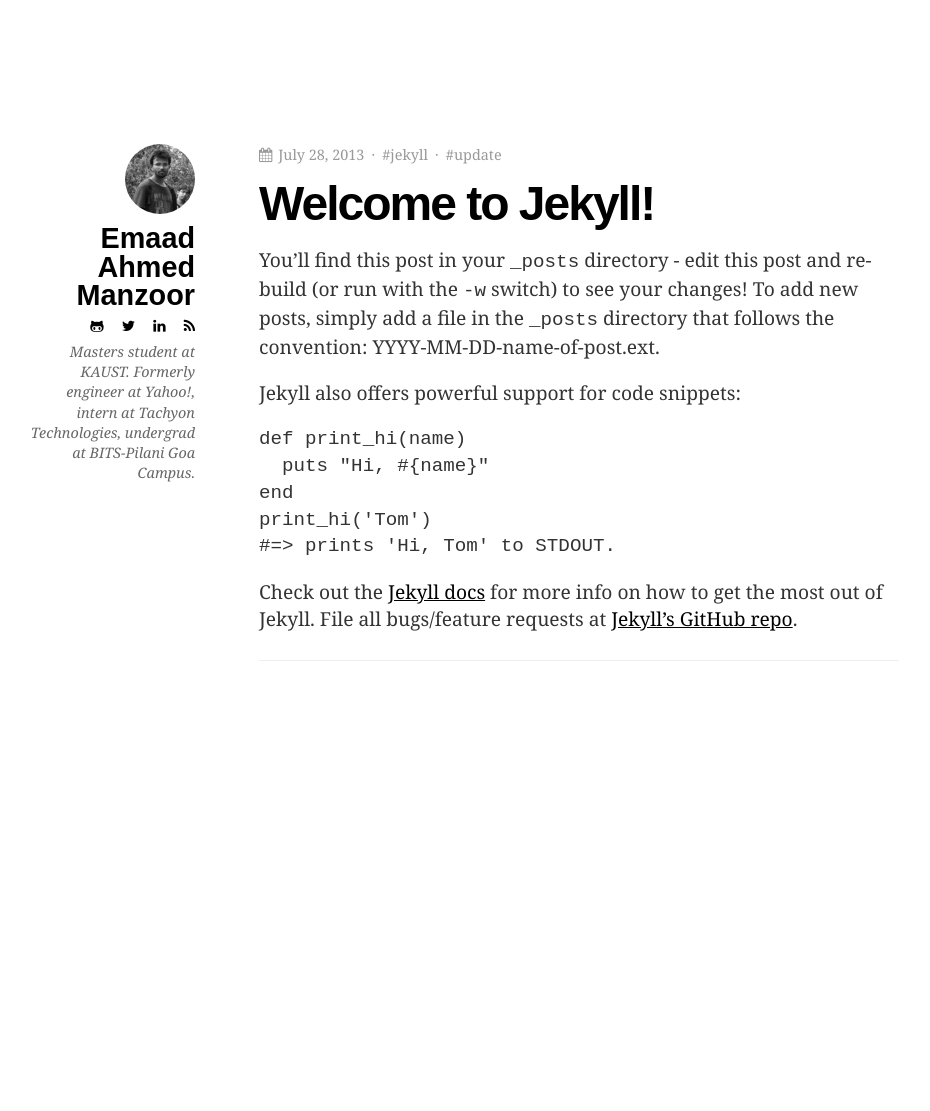
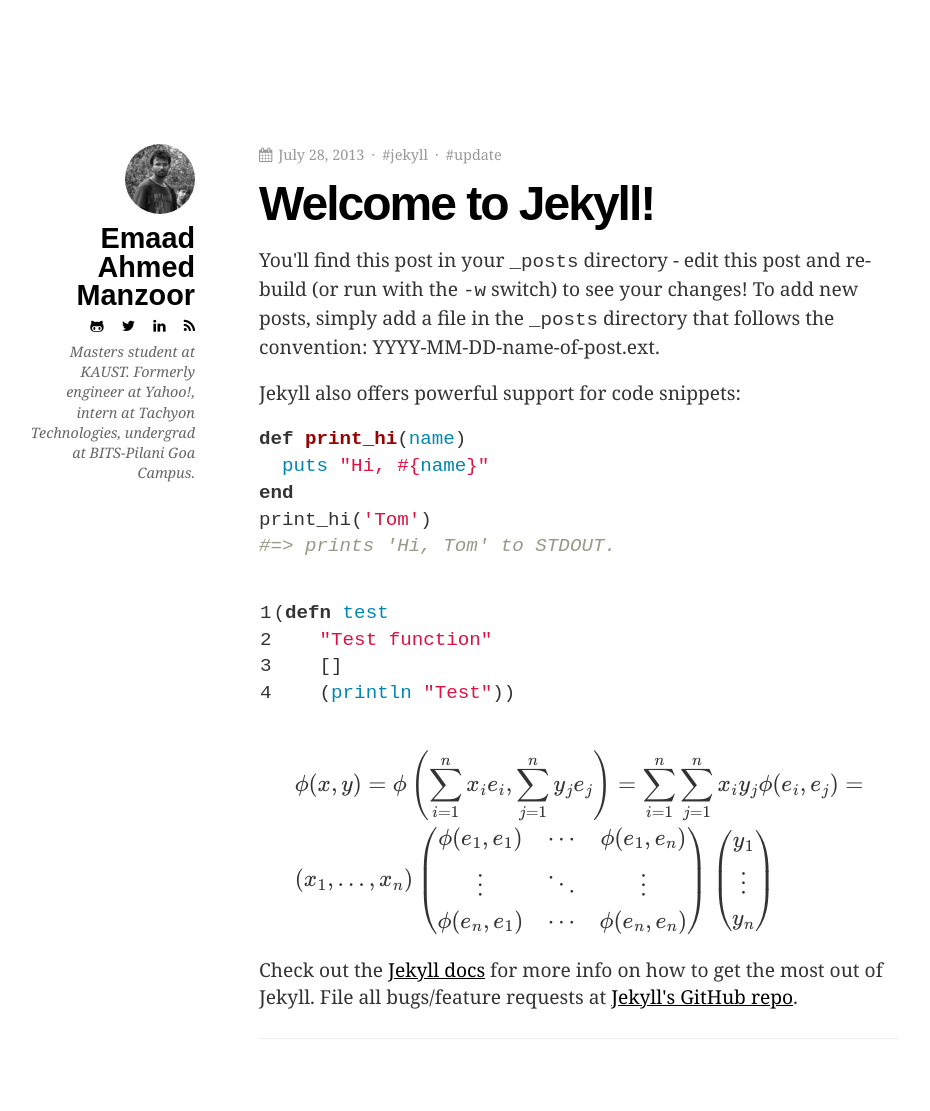
Before and after one commit to ganpatrao/ganpatrao.github.io, a Jekyll site: the page built from _posts/2013-07-28-welcome-to-jekyll.md, in a window 1280 px wide. Shown: the whole page, without its empty margins (125-1055 px from the left). Built offline with Jekyll 4.4.1, drawn with Linux system fonts in a browser that asks for light colours; formulas are drawn with MathJax 3; before the commit the page ends 900 px from its top, so only the background shows below that.

```diff
--- a/_config.yml
+++ b/_config.yml
@@ -12,6 +12,12 @@ twitter_url: "https://twitter.com/emaadmanzoor"
 linkedin_url: "https://linkedin.com/in/emaadmanzoor"
 feed_url: "http://feeds.feedburner.com/eyeshalfclosed"
 
+# Markdown rendering
+markdown: kramdown
+kramdown:
+  smart_quotes: apos,apos,quot,quot
+
 # Site settings
 permalink: pretty
+relative_permalinks: false
 pygments: true
--- a/_layouts/default.html
+++ b/_layouts/default.html
@@ -4,7 +4,9 @@
         <title>{{ page.title }}</title>
         <link rel=stylesheet type=text/css href=/css/pure-min.css>
         <link rel=stylesheet type=text/css href=/css/styles.css>
+        <link rel=stylesheet type=text/css href=/css/syntax.css>
         <link rel=stylesheet type=text/css href=/css/font-awesome/css/font-awesome.min.css>
+        <script src=http://cdn.mathjax.org/mathjax/latest/MathJax.js?config=TeX-AMS_HTML.js type=text/javascript></script>
     </head>
     <body>
         <div class="container pure-g-r">
--- a/_posts/2013-07-28-welcome-to-jekyll.markdown
+++ b/_posts/2013-07-28-welcome-to-jekyll.md
@@ -18,6 +18,30 @@ print_hi('Tom')
 #=> prints 'Hi, Tom' to STDOUT.
 {% endhighlight %}
 
+{% highlight clojure linenos %}
+(defn test
+    "Test function"
+    []
+    (println "Test"))
+{% endhighlight %}
+
+$$
+\begin{align*}
+  & \phi(x,y) = \phi \left(\sum_{i=1}^n x_ie_i, \sum_{j=1}^n y_je_j \right)
+  = \sum_{i=1}^n \sum_{j=1}^n x_i y_j \phi(e_i, e_j) = \\
+  & (x_1, \ldots, x_n) \left( \begin{array}{ccc}
+      \phi(e_1, e_1) & \cdots & \phi(e_1, e_n) \\
+      \vdots & \ddots & \vdots \\
+      \phi(e_n, e_1) & \cdots & \phi(e_n, e_n)
+    \end{array} \right)
+  \left( \begin{array}{c}
+      y_1 \\
+      \vdots \\
+      y_n
+    \end{array} \right)
+\end{align*}
+$$
+
 Check out the [Jekyll docs][jekyll] for more info on how to get the most out of Jekyll. File all bugs/feature requests at [Jekyll's GitHub repo][jekyll-gh].
 
 [jekyll-gh]: https://github.com/mojombo/jekyll
--- a/css/styles.css
+++ b/css/styles.css
@@ -108,7 +108,7 @@ blockquote {
     text-decoration: none;
 }
 
-.post-title a:hover, .post-meta a:hover {
+.post-meta a:hover {
     text-decoration: underline;
 }
 
```
Also changed, not shown: _drafts/which-markdown.md (added, +45 -0 lines), _posts/2013-07-24-facebook-premium.md (renamed from _posts/2013-07-24-facebook-premium.markdown), assets/design/index.html (renamed from design/index.html), assets/design/post.html (renamed from design/post.html).
